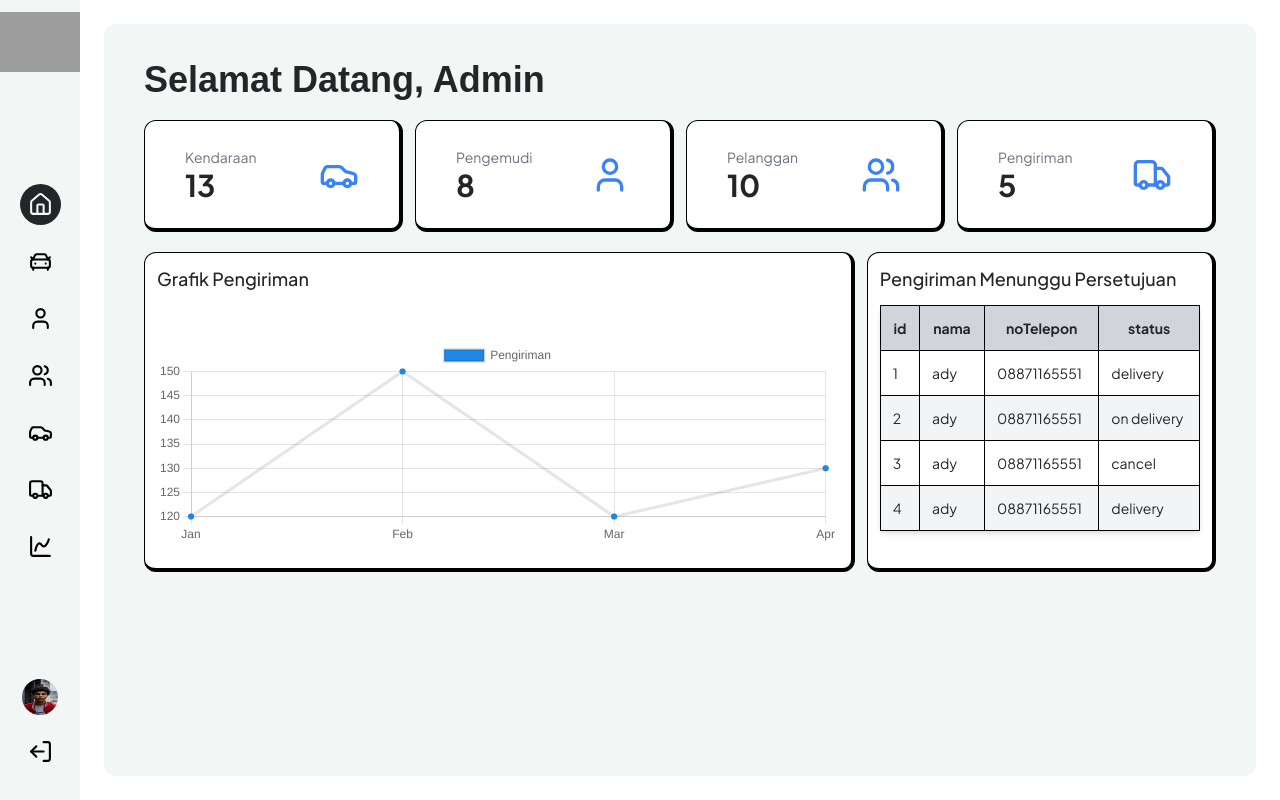
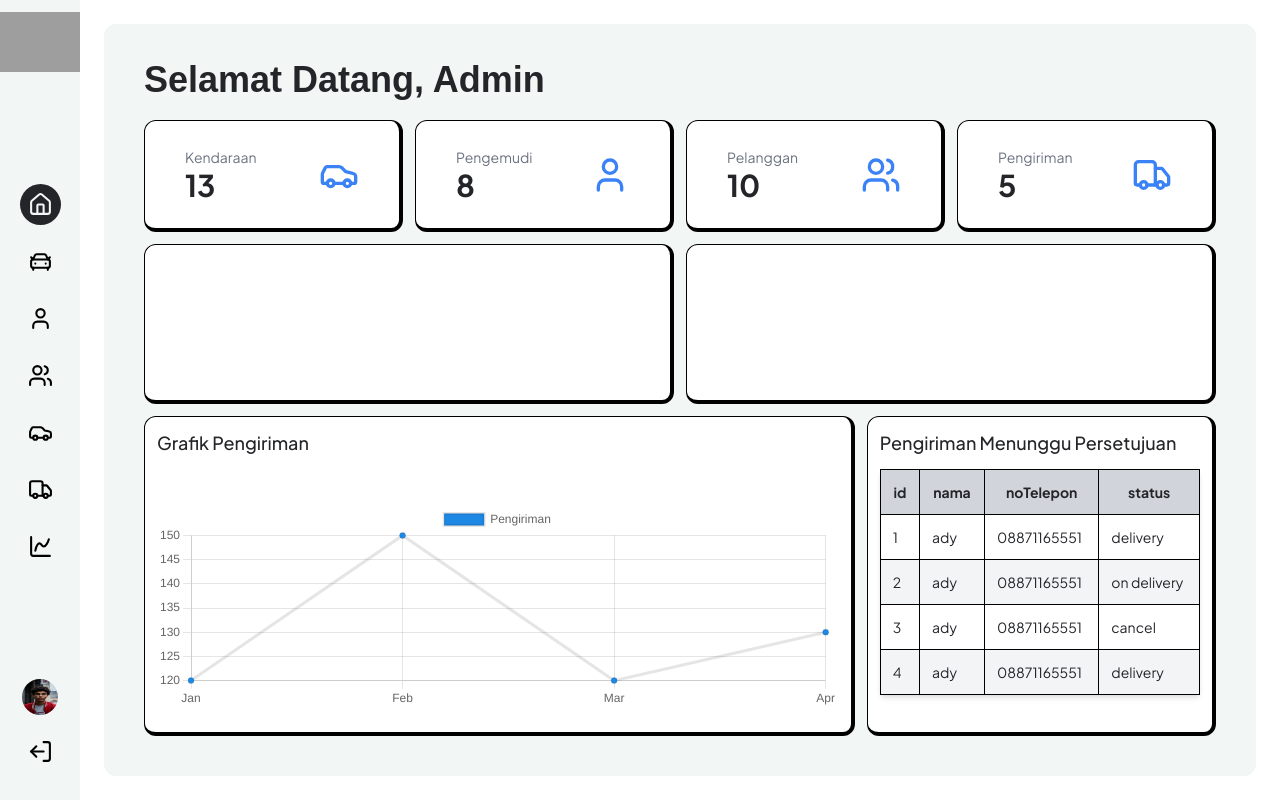
Before and after one commit to Muhless/ady-trans-jaya-react, a React (Vite) app: page / in a window 1280 px wide. Built offline with nearby package versions, Linux system fonts and the light colour scheme; grey boxes are pictures that could not be loaded.

Commit message:
update dashboard

```diff
--- a/src/pages/Dashboard.tsx
+++ b/src/pages/Dashboard.tsx
@@ -25,7 +25,7 @@ const HomePages = () => {
   return (
     <div>
       <Title title={"Selamat Datang, Admin"} />
-      <div className="grid grid-cols-4 gap-3 mb-5">
+      <div className="grid grid-cols-4 gap-3 mb-3">
         <SummaryCard
           title="Kendaraan"
           value={13}
@@ -51,6 +51,10 @@ const HomePages = () => {
           onClick={goToDeliveryPages}
         />
       </div>
+      <div className="grid grid-cols-2 gap-3">
+        <Card className="rounded-xl bg-secondary mb-3 h-40"></Card>
+        <Card className="rounded-xl bg-secondary mb-3 h-40"></Card>
+      </div>
       <div className="grid grid-cols-3 gap-3">
         <div className="col-span-2">
           <Card
```
